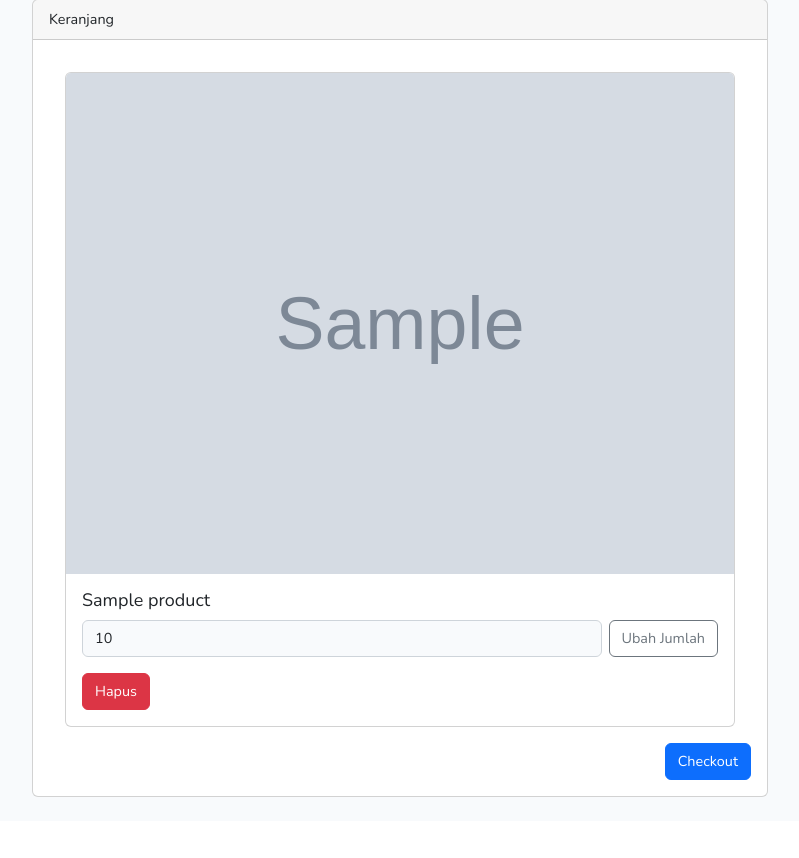
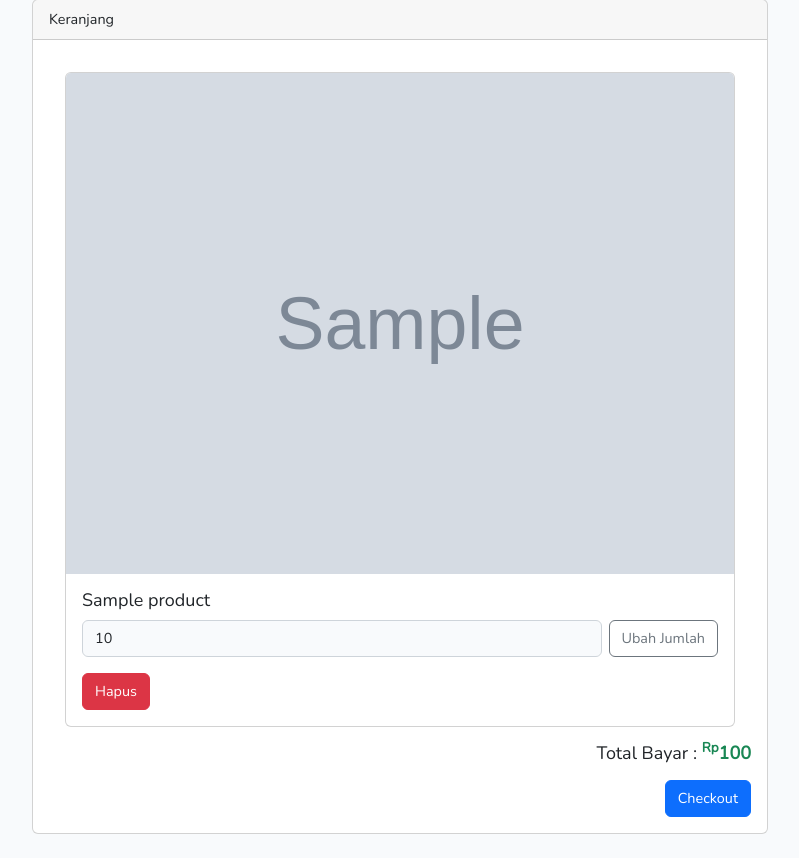
Before and after one commit to jimmywiraarbaa/crm-opung, a Laravel app: page /cart in a window 1280 px wide. Shown: the part 80-938 px from the top of the page, without its empty margins (240-1039 px from the left). Before the commit the page ends 877 px from the top, so only its background shows below. Run offline with Laravel 12, Linux system fonts and the light colour scheme; a user stored in the database is signed in; data comes from the database, SQL or seed files in the repository; tables that the repository leaves empty hold one stand-in row (values such as "Sample post"); grey boxes marked "Sample" are stand-in pictures; style sheets or scripts are compiled from the project's sources; some libraries are stand-ins or nearby versions.

Commit message:
Membuat Menampilkan total harga di keranjang dan diproduk

```diff
--- a/resources/views/show_cart.blade.php
+++ b/resources/views/show_cart.blade.php
@@ -24,6 +24,10 @@
                                         <p>{{ $error }}</p>
                                     @endforeach
                                 @endif
+
+                                @php
+                                    $total_price = 0;
+                                @endphp
 
                                 <div class="card-group m-auto">
                                     @foreach ($carts as $cart)
@@ -52,9 +56,14 @@
                                                 </form>
                                             </div>
                                         </div>
+                                        @php
+                                            $total_price += $cart->product->price * $cart->amount;
+                                        @endphp
                                     @endforeach
                                 </div>
-                                <div class="d-flex justify-content-end">
+                                <div class="d-flex flex-column justify-content-end align-items-end">
+                                    <h5 class="fs-5 mb-3">Total Bayar : <span
+                                            class="text-success fw-bold"><sup>Rp</sup>{{ $total_price }}</span></h5>
                                     <form action="{{ route('checkout') }}" method="post">
                                         @csrf
                                         <button class="btn btn-primary" type="submit"
```
Also changed, not shown: resources/views/show_order.blade.php (+14 -1 lines).
